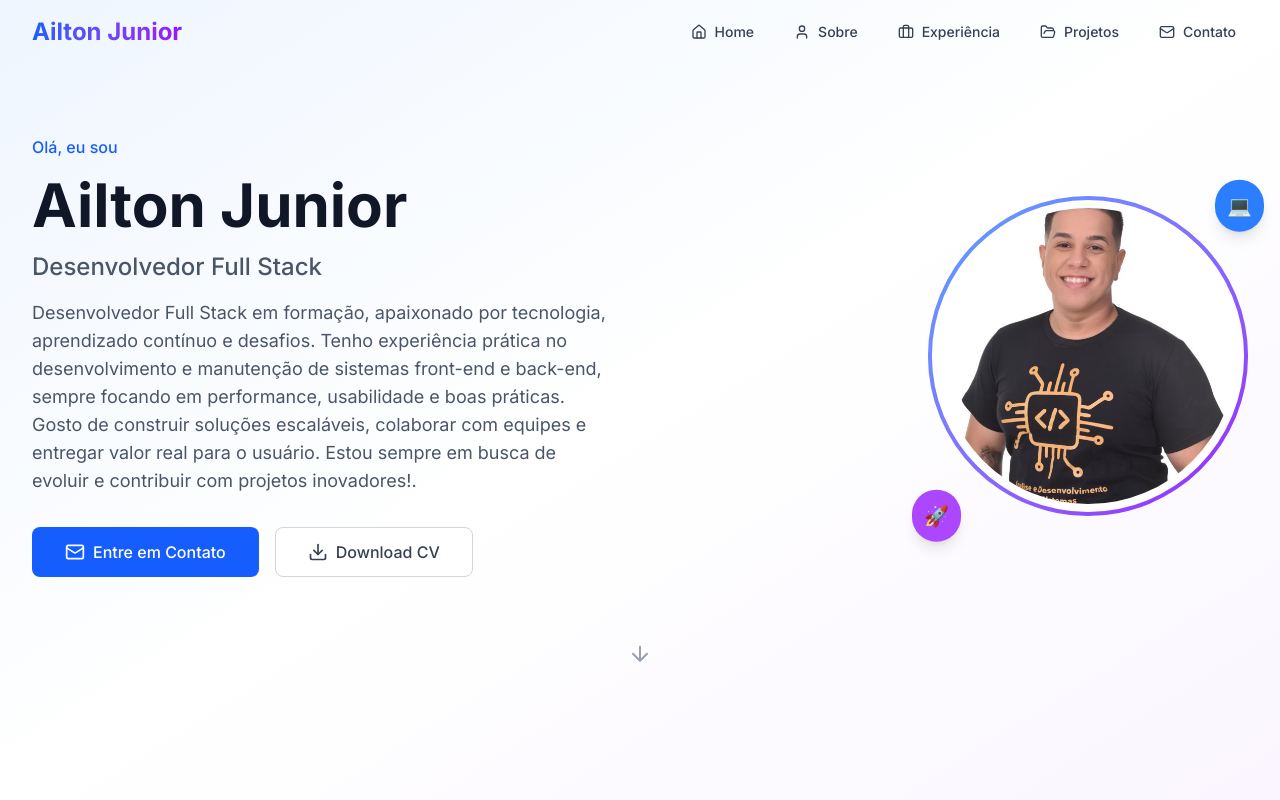
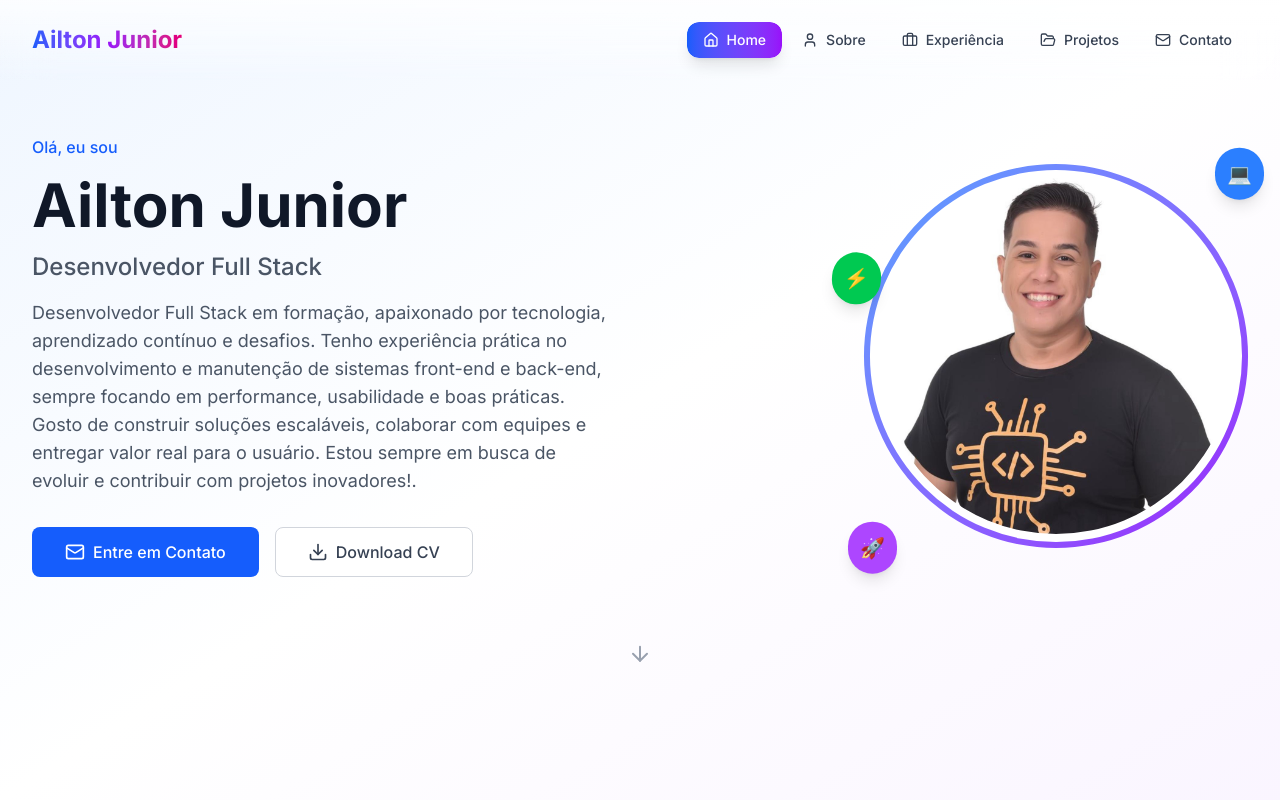
Before and after one commit to Junior-81/Portifolio, a Next.js app: page / in a window 1280 px wide. Shown: the top 800 px of the page. Built offline with nearby package versions, Linux system fonts and the light colour scheme.

Commit message:
melhorando a home

```diff
--- a/src/app/globals.css
+++ b/src/app/globals.css
@@ -3,6 +3,11 @@
 :root {
   --background: #ffffff;
   --foreground: #171717;
+}
+
+.dark {
+  --background: #0a0a0a;
+  --foreground: #ededed;
 }
 
 @theme inline {
--- a/src/app/layout.tsx
+++ b/src/app/layout.tsx
@@ -28,8 +28,8 @@ export default function RootLayout({
   children: React.ReactNode;
 }>) {
   return (
-    <html lang="pt-BR">
-      <body className={`${inter.variable} font-sans antialiased`}>
+    <html lang="pt-BR" suppressHydrationWarning>
+      <body className={`${inter.variable} font-sans antialiased bg-white dark:bg-gray-900 text-gray-900 dark:text-gray-100 transition-colors duration-300`}>
         <Header />
         <main>{children}</main>
         <Footer />
--- a/src/components/Header.tsx
+++ b/src/components/Header.tsx
@@ -2,8 +2,9 @@
 
 import Link from 'next/link';
 import { useState, useEffect } from 'react';
-import { Menu, X, Home, User, Briefcase, FolderOpen, Mail } from 'lucide-react';
+import { Menu, X, Home, User, Briefcase, FolderOpen, Mail, Sun, Moon } from 'lucide-react';
 import { motion, AnimatePresence } from 'framer-motion';
+import { usePathname } from 'next/navigation';
 
 const navigation = [
   { name: 'Home', href: '/', icon: Home },
@@ -16,6 +17,8 @@ const navigation = [
 export default function Header() {
   const [isMenuOpen, setIsMenuOpen] = useState(false);
   const [scrolled, setScrolled] = useState(false);
+  const [darkMode, setDarkMode] = useState(false);
+  const pathname = usePathname();
 
   useEffect(() => {
     const handleScroll = () => {
@@ -26,46 +29,191 @@ export default function Header() {
     return () => window.removeEventListener('scroll', handleScroll);
   }, []);
 
+  // Animações para os itens do menu
+  const menuItemVariants = {
+    hidden: { x: -20, opacity: 0 },
+    visible: (i: number) => ({
+      x: 0,
+      opacity: 1,
+      transition: {
+        delay: i * 0.1,
+        duration: 0.3,
+        ease: "easeOut"
+      }
+    })
+  };
+
+  const mobileMenuVariants = {
+    hidden: { opacity: 0, y: -20, scale: 0.95 },
+    visible: {
+      opacity: 1,
+      y: 0,
+      scale: 1,
+      transition: {
+        duration: 0.3,
+        ease: "easeOut"
+      }
+    },
+    exit: {
+      opacity: 0,
+      y: -20,
+      scale: 0.95,
+      transition: {
+        duration: 0.2
+      }
+    }
+  };
+
   return (
-    <header className={`fixed top-0 w-full z-50 transition-all duration-300 ${
-      scrolled ? 'bg-white/90 dark:bg-gray-900/90 backdrop-blur-md shadow-lg' : 'bg-transparent'
-    }`}>
+    <>
+      {/* Efeito de blur background */}
+      <div className="fixed top-0 w-full h-20 bg-gradient-to-b from-white/80 to-transparent dark:from-gray-900/80 backdrop-blur-xl z-40" />
+
+      <motion.header
+        initial={{ y: -100 }}
+        animate={{ y: 0 }}
+        transition={{ duration: 0.5, ease: "easeOut" }}
+        className={`fixed top-0 w-full z-50 transition-all duration-500 ${
+          scrolled
+            ? 'bg-white/95 dark:bg-gray-900/95 backdrop-blur-xl shadow-xl border-b border-gray-200/50 dark:border-gray-700/50'
+            : 'bg-transparent'
+        }`}
+      >
         <nav className="max-w-7xl mx-auto px-4 sm:px-6 lg:px-8">
-        <div className="flex items-center justify-between h-16">
-          {/* Logo */}
-          <Link href="/" className="flex-shrink-0">
+          <div className="flex items-center justify-between h-20">
+            {/* Logo com animação aprimorada */}
+            <Link href="/" className="flex-shrink-0 group">
               <motion.div
                 whileHover={{ scale: 1.05 }}
-              className="text-2xl font-bold bg-gradient-to-r from-blue-600 to-purple-600 bg-clip-text text-transparent"
+                whileTap={{ scale: 0.95 }}
+                className="relative"
               >
+                <div className="relative text-2xl font-bold bg-gradient-to-r from-blue-600 via-purple-600 to-pink-600 bg-clip-text text-transparent bg-size-200 animate-gradient">
                   Ailton Junior
+                </div>
               </motion.div>
             </Link>
 
             {/* Desktop Navigation */}
             <div className="hidden md:block">
-            <div className="ml-10 flex items-baseline space-x-4">
-              {navigation.map((item) => (
+              <div className="ml-10 flex items-center space-x-1">
+                {navigation.map((item, index) => {
+                  const isActive = pathname === item.href;
+                  return (
+                    <motion.div
+                      key={item.name}
+                      custom={index}
+                      initial="hidden"
+                      animate="visible"
+                      variants={menuItemVariants}
+                      whileHover={{ y: -2 }}
+                      className="relative"
+                    >
                       <Link
-                  key={item.name}
                         href={item.href}
-                  className="text-gray-700 dark:text-gray-300 hover:text-blue-600 dark:hover:text-blue-400 px-3 py-2 rounded-md text-sm font-medium transition-colors duration-200 flex items-center gap-2 group"
+                        className={`relative px-4 py-2 rounded-xl text-sm font-medium transition-all duration-300 flex items-center gap-2 group overflow-hidden ${
+                          isActive
+                            ? 'text-white shadow-lg'
+                            : 'text-gray-700 dark:text-gray-300 hover:text-blue-600 dark:hover:text-blue-400'
+                        }`}
                       >
-                  <item.icon className="w-4 h-4 group-hover:scale-110 transition-transform duration-200" />
-                  {item.name}
+                        {/* Background animado para item ativo */}
+                        {isActive && (
+                          <motion.div
+                            layoutId="activeTab"
+                            className="absolute inset-0 bg-gradient-to-r from-blue-600 to-purple-600 rounded-xl"
+                            transition={{ type: "spring", bounce: 0.2, duration: 0.6 }}
+                          />
+                        )}
+
+                        {/* Hover effect */}
+                        <div className="absolute inset-0 bg-gradient-to-r from-blue-600/10 to-purple-600/10 rounded-xl opacity-0 group-hover:opacity-100 transition-opacity duration-300" />
+
+                        <item.icon className={`w-4 h-4 relative z-10 group-hover:scale-110 transition-transform duration-200 ${
+                          isActive ? 'text-white' : ''
+                        }`} />
+                        <span className="relative z-10">{item.name}</span>
                       </Link>
-              ))}
+                    </motion.div>
+                  );
+                })}
+
+                {/* Toggle tema
+                <motion.button
+                  whileHover={{ scale: 1.1 }}
+                  whileTap={{ scale: 0.9 }}
+                  onClick={() => setDarkMode(!darkMode)}
+                  className="ml-4 p-2 rounded-xl bg-gradient-to-r from-blue-500/10 to-purple-500/10 hover:from-blue-500/20 hover:to-purple-500/20 transition-all duration-300 text-gray-700 dark:text-gray-300"
+                >
+                  <AnimatePresence mode="wait">
+                    {darkMode ? (
+                      <motion.div
+                        key="sun"
+                        initial={{ rotate: -90, opacity: 0 }}
+                        animate={{ rotate: 0, opacity: 1 }}
+                        exit={{ rotate: 90, opacity: 0 }}
+                        transition={{ duration: 0.2 }}
+                      >
+                        <Sun className="w-5 h-5" />
+                      </motion.div>
+                    ) : (
+                      <motion.div
+                        key="moon"
+                        initial={{ rotate: 90, opacity: 0 }}
+                        animate={{ rotate: 0, opacity: 1 }}
+                        exit={{ rotate: -90, opacity: 0 }}
+                        transition={{ duration: 0.2 }}
+                      >
+                        <Moon className="w-5 h-5" />
+                      </motion.div>
+                    )}
+                  </AnimatePresence>
+                </motion.button>*/}
               </div>
             </div>
 
             {/* Mobile menu button */}
-          <div className="md:hidden">
-            <button
+            <div className="md:hidden flex items-center gap-2">
+                {/* <motion.button
+                whileHover={{ scale: 1.1 }}
+                whileTap={{ scale: 0.9 }}
+                onClick={() => setDarkMode(!darkMode)}
+                className="p-2 rounded-xl bg-gradient-to-r from-blue-500/10 to-purple-500/10 text-gray-700 dark:text-gray-300"
+
+              >
+                {darkMode ? <Sun className="w-5 h-5" /> : <Moon className="w-5 h-5" />}
+              </motion.button> */}
+
+              <motion.button
+                whileHover={{ scale: 1.1 }}
+                whileTap={{ scale: 0.9 }}
                 onClick={() => setIsMenuOpen(!isMenuOpen)}
-              className="text-gray-700 dark:text-gray-300 hover:text-blue-600 dark:hover:text-blue-400 p-2 rounded-md"
+                className="p-2 rounded-xl bg-gradient-to-r from-blue-500/10 to-purple-500/10 text-gray-700 dark:text-gray-300"
               >
-              {isMenuOpen ? <X className="w-6 h-6" /> : <Menu className="w-6 h-6" />}
-            </button>
+                <AnimatePresence mode="wait">
+                  {isMenuOpen ? (
+                    <motion.div
+                      key="close"
+                      initial={{ rotate: -90, opacity: 0 }}
+                      animate={{ rotate: 0, opacity: 1 }}
+                      exit={{ rotate: 90, opacity: 0 }}
+                      transition={{ duration: 0.2 }}
+                    >
+                      <X className="w-6 h-6" />
+                    </motion.div>
+                  ) : (
+                    <motion.div
+                      key="menu"
+                      initial={{ rotate: 90, opacity: 0 }}
+                      animate={{ rotate: 0, opacity: 1 }}
+                      exit={{ rotate: -90, opacity: 0 }}
+                      transition={{ duration: 0.2 }}
+                    >
+                      <Menu className="w-6 h-6" />
+                    </motion.div>
+                  )}
+                </AnimatePresence>
+              </motion.button>
             </div>
           </div>
 
@@ -73,28 +221,48 @@ export default function Header() {
           <AnimatePresence>
             {isMenuOpen && (
               <motion.div
-              initial={{ opacity: 0, height: 0 }}
-              animate={{ opacity: 1, height: 'auto' }}
-              exit={{ opacity: 0, height: 0 }}
-              className="md:hidden bg-white dark:bg-gray-900 rounded-lg shadow-lg mt-2 overflow-hidden border border-gray-200 dark:border-gray-700"
+                variants={mobileMenuVariants}
+                initial="hidden"
+                animate="visible"
+                exit="exit"
+                className="md:hidden absolute top-full left-4 right-4 bg-white/95 dark:bg-gray-900/95 backdrop-blur-xl rounded-2xl shadow-2xl mt-2 overflow-hidden border border-gray-200/50 dark:border-gray-700/50"
               >
-              <div className="px-2 pt-2 pb-3 space-y-1">
-                {navigation.map((item) => (
+                <div className="p-4 space-y-2">
+                  {navigation.map((item, index) => {
+                    const isActive = pathname === item.href;
+                    return (
+                      <motion.div
+                        key={item.name}
+                        initial={{ x: -20, opacity: 0 }}
+                        animate={{ x: 0, opacity: 1 }}
+                        transition={{ delay: index * 0.1 }}
+                      >
                         <Link
-                    key={item.name}
                           href={item.href}
-                    className="text-gray-700 dark:text-gray-300 hover:text-blue-600 dark:hover:text-blue-400 hover:bg-gray-50 dark:hover:bg-gray-800 block px-3 py-2 rounded-md text-base font-medium transition-colors duration-200 flex items-center gap-3"
+                          className={`relative flex items-center gap-3 px-4 py-3 rounded-xl text-base font-medium transition-all duration-300 overflow-hidden ${
+                            isActive
+                              ? 'text-white shadow-lg'
+                              : 'text-gray-700 dark:text-gray-300 hover:text-blue-600 dark:hover:text-blue-400'
+                          }`}
                           onClick={() => setIsMenuOpen(false)}
                         >
-                    <item.icon className="w-5 h-5" />
-                    {item.name}
+                          {isActive && (
+                            <div className="absolute inset-0 bg-gradient-to-r from-blue-600 to-purple-600 rounded-xl" />
+                          )}
+                          <div className="absolute inset-0 bg-gradient-to-r from-blue-600/5 to-purple-600/5 rounded-xl opacity-0 hover:opacity-100 transition-opacity duration-300" />
+
+                          <item.icon className={`w-5 h-5 relative z-10 ${isActive ? 'text-white' : ''}`} />
+                          <span className="relative z-10">{item.name}</span>
                         </Link>
-                ))}
+                      </motion.div>
+                    );
+                  })}
                 </div>
               </motion.div>
             )}
           </AnimatePresence>
         </nav>
-    </header>
+      </motion.header>
+    </>
   );
 }
--- a/src/components/Hero.tsx
+++ b/src/components/Hero.tsx
@@ -85,7 +85,7 @@ export default function Hero() {
             </motion.div>
           </motion.div>
 
-          {/* Image */}
+          {/* Image - Ajustada */}
           <motion.div
             initial={{ opacity: 0, x: 50 }}
             animate={{ opacity: 1, x: 0 }}
@@ -95,43 +95,55 @@ export default function Hero() {
             <div className="relative">
               <motion.div
                 animate={{
-                  scale: [1, 1.05, 1],
-                  rotate: [0, 1, -1, 0]
+                  scale: [1, 1.02, 1],
+                  rotate: [0, 0.5, -0.5, 0]
                 }}
                 transition={{
                   duration: 6,
                   repeat: Infinity,
                   ease: "easeInOut"
                 }}
-                className="w-80 h-80 rounded-full bg-gradient-to-br from-blue-400 to-purple-600 p-1"
+                className="w-72 h-72 sm:w-80 sm:h-80 lg:w-96 lg:h-96 rounded-full bg-gradient-to-br from-blue-400 to-purple-600 p-1.5"
               >
-                <div className="w-full h-full rounded-full bg-white dark:bg-gray-800 p-2">
+                <div className="w-full h-full rounded-full bg-white dark:bg-gray-800 p-2 overflow-hidden">
                   <Image
                     src={personalInfo.avatar}
                     alt={personalInfo.name}
-                    width={300}
-                    height={300}
-                    className="w-full h-full rounded-full object-cover"
+                    width={400}
+                    height={400}
+                    className="w-full h-full rounded-full object-cover object-top scale-100"
                     priority
                   />
                 </div>
               </motion.div>
 
-              {/* Floating elements */}
+              {/* Floating elements - Ajustados */}
               <motion.div
                 animate={{ y: [0, -10, 0] }}
                 transition={{ duration: 3, repeat: Infinity, ease: "easeInOut" }}
-                className="absolute -top-4 -right-4 bg-blue-500 rounded-full p-3 shadow-lg"
+                className="absolute -top-2 -right-2 sm:-top-4 sm:-right-4 bg-blue-500 rounded-full p-2 sm:p-3 shadow-lg"
               >
-                <span className="text-white text-xl">💻</span>
+                <span className="text-white text-lg sm:text-xl">💻</span>
               </motion.div>
 
               <motion.div
                 animate={{ y: [0, 10, 0] }}
                 transition={{ duration: 3, repeat: Infinity, ease: "easeInOut", delay: 1.5 }}
-                className="absolute -bottom-4 -left-4 bg-purple-500 rounded-full p-3 shadow-lg"
+                className="absolute -bottom-2 -left-2 sm:-bottom-4 sm:-left-4 bg-purple-500 rounded-full p-2 sm:p-3 shadow-lg"
               >
-                <span className="text-white text-xl">🚀</span>
+                <span className="text-white text-lg sm:text-xl">🚀</span>
+              </motion.div>
+
+              {/* Elemento adicional de código */}
+              <motion.div
+                animate={{
+                  y: [0, -8, 0],
+                  rotate: [0, 5, -5, 0]
+                }}
+                transition={{ duration: 4, repeat: Infinity, ease: "easeInOut", delay: 0.5 }}
+                className="absolute top-1/4 -left-6 sm:-left-8 bg-green-500 rounded-full p-2 sm:p-3 shadow-lg"
+              >
+                <span className="text-white text-lg sm:text-xl">⚡</span>
               </motion.div>
             </div>
           </motion.div>
```
Also changed, not shown: tailwind.config.ts (added, +18 -0 lines), 1 other file (tests, documents, lock files or other folders). Lines whose indentation alone changed are shown as unchanged.
